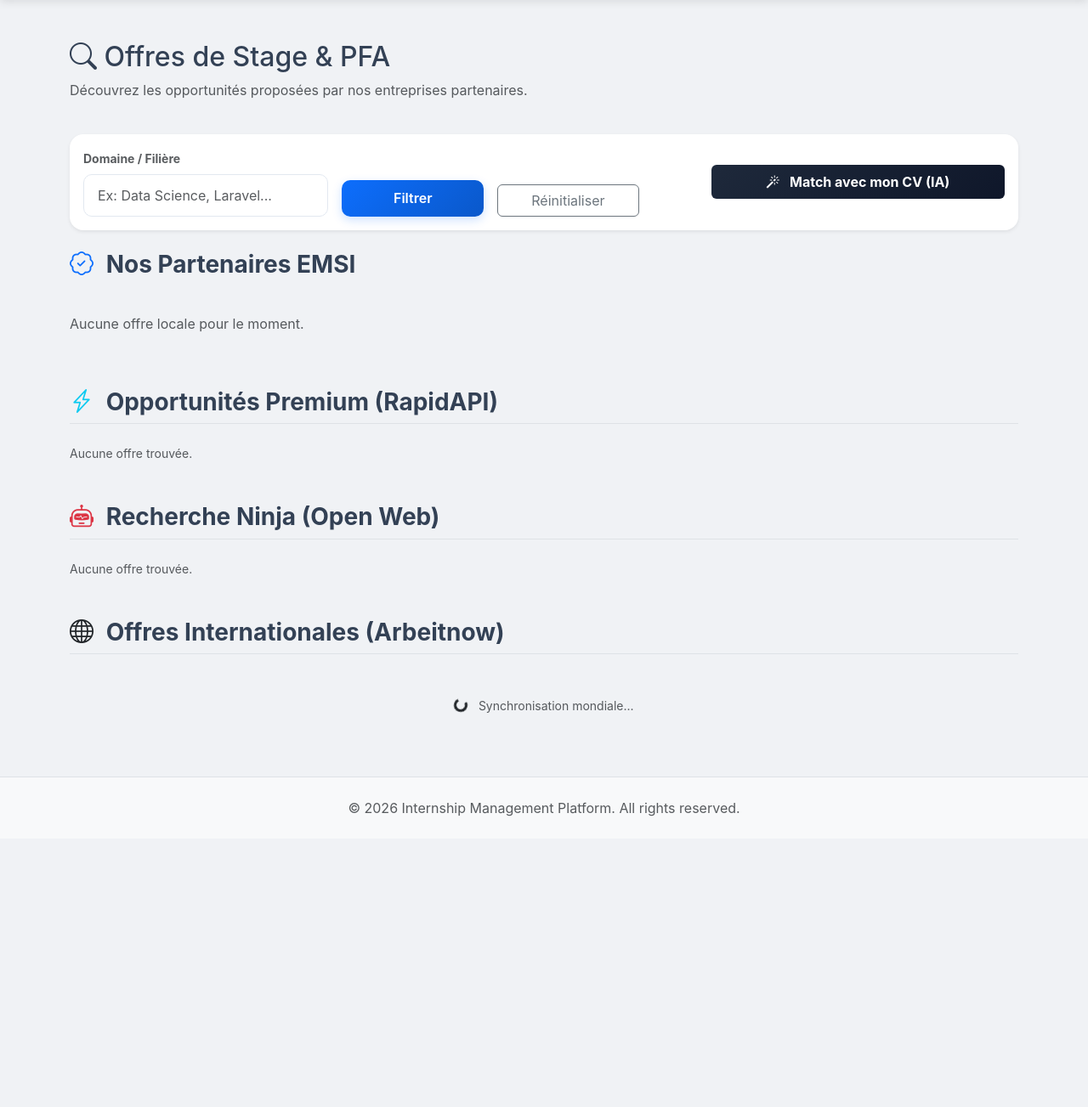
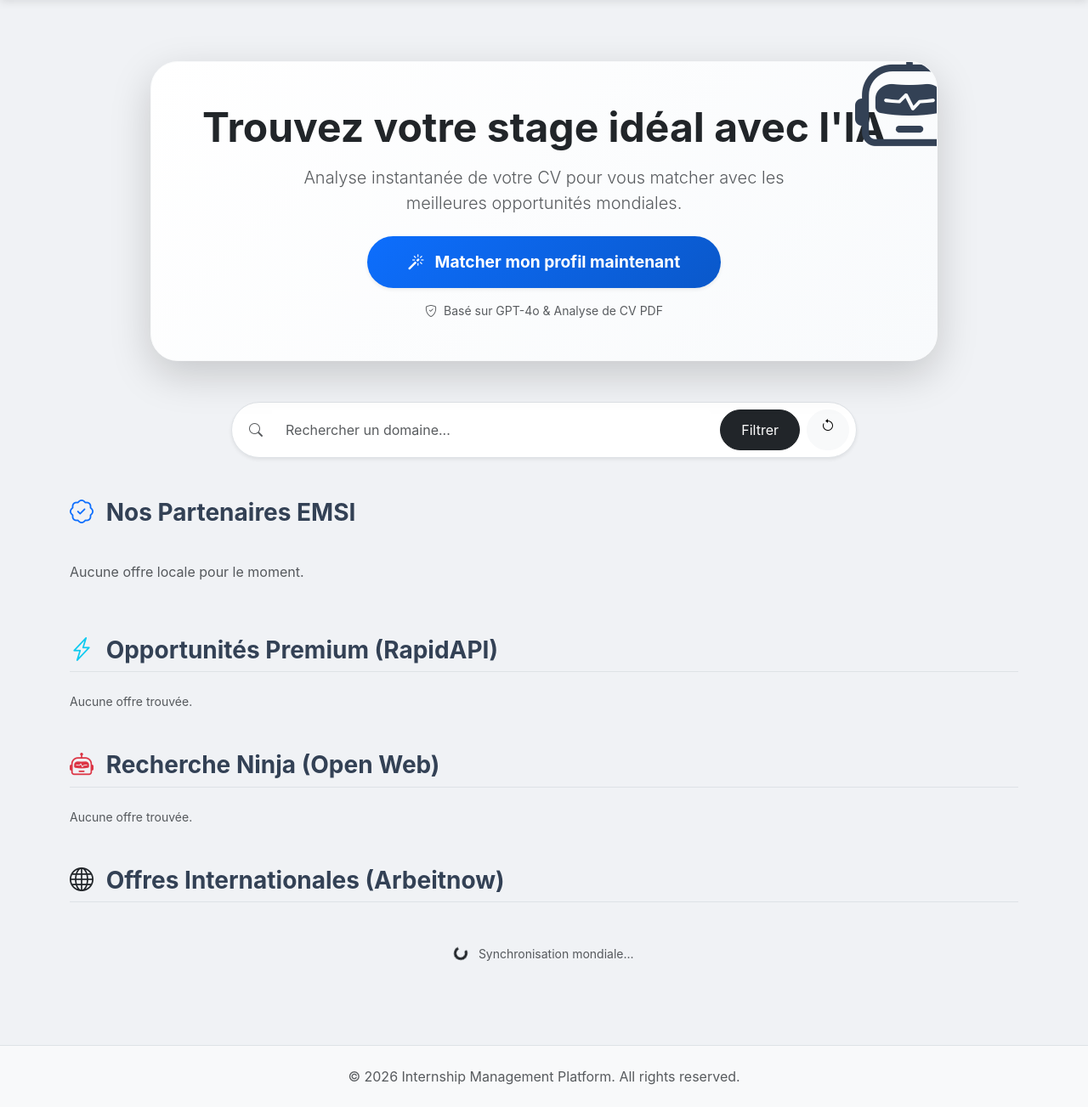
Before and after one commit to Ziad-Yousfi/stage-hub, a Django app: page /offres/liste/ in a window 1280 px wide. Shown: the part 66-1369 px from the top of the page at 85% size. Before the commit the page ends 1027 px from the top, so only its background shows below. Run offline with Django 4.2, Linux system fonts and the light colour scheme; data that the repository does not hold is empty.

Commit message:
ui: redesign browse offers page with hero matching section and minimalist filters

```diff
--- a/plateforme_stage/templates/offres/liste_offres.html
+++ b/plateforme_stage/templates/offres/liste_offres.html
@@ -3,106 +3,88 @@
 {% block title %}Offres de Stage{% endblock %}
 
 {% block content %}
-<div class="container py-4">
-    <div class="row mb-4">
-        <div class="col-12">
-            <h2><i class="bi bi-search"></i> Offres de Stage & PFA</h2>
-            <p class="text-muted">Découvrez les opportunités proposées par nos entreprises partenaires.</p>
-        </div>
+<div class="container py-5">
+    <!-- Section Héro / Matching IA Central -->
+    <div class="row justify-content-center mb-5">
+        <div class="col-lg-10 text-center animate-fade-in">
+            <div class="p-5 rounded-5 shadow-lg bg-white border border-light position-relative overflow-hidden" style="background: linear-gradient(135deg, #ffffff 0%, #f8fafc 100%);">
+                <!-- Décoration visuelle -->
+                <div class="position-absolute top-0 end-0 p-3 opacity-10" style="font-size: 8rem; transform: translate(30%, -30%);">
+                    <i class="bi bi-robot"></i>
                 </div>
 
-    <!-- Filtres -->
-    <div class="row mb-4">
-        <div class="col-12">
-            <div class="card shadow-sm border-0 bg-white">
-                <div class="card-body">
-                    <div class="row align-items-center">
-                        <div class="col-lg-8">
-                            <form method="get" class="row g-3 align-items-end">
-                                <div class="col-md-5">
-                                    <label class="form-label small fw-bold text-muted">Domaine / Filière</label>
-                                    <input type="text" name="domaine" id="domaine-input" class="form-control" placeholder="Ex: Data Science, Laravel..." value="{{ request.GET.domaine }}">
-                                </div>
-                                <div class="col-md-3">
-                                    <button type="submit" class="btn btn-primary w-100">Filtrer</button>
-                                </div>
-                                <div class="col-md-3">
-                                    <a href="{% url 'offres:liste_offres' %}" class="btn btn-outline-secondary w-100">Réinitialiser</a>
-                                </div>
-                            </form>
-                        </div>
-                        <div class="col-lg-4 mt-3 mt-lg-0 text-lg-end">
-                            <a href="{% url 'offres:matching_ia' %}" class="btn btn-dark w-100 py-2 fw-bold" style="background: linear-gradient(135deg, #1e293b 0%, #0f172a 100%); border: none;">
-                                <i class="bi bi-magic me-2"></i> Match avec mon CV (IA)
+                <h1 class="display-5 fw-bold text-dark mb-3">Trouvez votre stage idéal avec l'IA</h1>
+                <p class="lead text-muted mb-4 mx-auto" style="max-width: 600px;">Analyse instantanée de votre CV pour vous matcher avec les meilleures opportunités mondiales.</p>
+
+                <div class="d-grid gap-3 d-sm-flex justify-content-sm-center">
+                    <a href="{% url 'offres:matching_ia' %}" class="btn btn-primary btn-lg px-5 py-3 rounded-pill fw-bold shadow-sm hover-lift" style="font-size: 1.2rem; background: linear-gradient(135deg, #0d6efd 0%, #0a58ca 100%); border: none;">
+                        <i class="bi bi-magic me-2"></i> Matcher mon profil maintenant
                     </a>
                 </div>
-                    </div>
-                </div>
+                <small class="text-muted d-block mt-3"><i class="bi bi-shield-check me-1"></i> Basé sur GPT-4o & Analyse de CV PDF</small>
             </div>
         </div>
     </div>
 
+    <!-- Barre de Recherche & Filtre (Minimaliste) -->
+    <div class="row justify-content-center mb-5">
+        <div class="col-lg-8">
+            <form method="get" class="d-flex gap-2 p-2 bg-white rounded-pill shadow-sm border">
+                <div class="input-group">
+                    <span class="input-group-text bg-transparent border-0"><i class="bi bi-search text-muted"></i></span>
+                    <input type="text" name="domaine" class="form-control border-0 shadow-none" placeholder="Rechercher un domaine..." value="{{ request.GET.domaine }}">
+                </div>
+                <button type="submit" class="btn btn-dark rounded-pill px-4">Filtrer</button>
+                <a href="{% url 'offres:liste_offres' %}" class="btn btn-light rounded-pill px-3" title="Réinitialiser"><i class="bi bi-arrow-counterclockwise"></i></a>
+            </form>
+        </div>
+    </div>
+
     {% if is_ia_matching %}
-        <div class="row mb-4 animate-fade-in">
+        <!-- Résultats du matching IA -->
+        <div class="row mb-5 animate-fade-in">
             <div class="col-12">
-                <div class="card border-0 shadow-sm" style="background: rgba(13, 110, 253, 0.05);">
-                    <div class="card-body d-flex align-items-center">
-                        <div class="bg-primary text-white rounded-circle p-3 me-3 d-flex align-items-center justify-content-center" style="width: 50px; height: 50px;">
-                            <i class="bi bi-robot fs-4"></i>
-                        </div>
+                <div class="alert alert-primary border-0 shadow-sm d-flex align-items-center p-4 rounded-4" style="background: rgba(13, 110, 253, 0.08);">
+                    <i class="bi bi-robot fs-2 me-4 text-primary"></i>
                     <div>
-                            <h5 class="fw-bold text-primary mb-1">Analyse de votre CV terminée</h5>
+                        <h5 class="fw-bold mb-1">Nos recommandations personnalisées</h5>
                         <p class="mb-0 text-muted fst-italic">"{{ explanation }}"</p>
                     </div>
                 </div>
             </div>
         </div>
-        </div>
-
-        <!-- Résultats du matching (Locaux + Externes) -->
+        <!-- (Grille des résultats IA ici) -->
         <div class="row mb-5">
-            <div class="col-12 mb-3">
-                <h4 class="fw-bold text-dark"><i class="bi bi-star-fill text-warning me-2"></i> Sélections IA pour vous</h4>
-            </div>
-
             {% for offre in offres %}
                 <div class="col-md-6 col-lg-4 mb-4">
-                    <div class="card h-100 shadow-sm border-0 bg-white" style="border: 2px solid #0d6efd !important;">
-                        <div class="card-header bg-white border-bottom-0 pt-4 pb-0">
-                            <span class="badge bg-primary mb-2">Recommandé (Local)</span>
-                            <h5 class="card-title fw-bold mb-1">{{ offre.titre }}</h5>
+                    <div class="card h-100 shadow-sm border-0 rounded-4" style="border-top: 4px solid #0d6efd !important;">
+                        <div class="card-header bg-white border-0 pt-4">
+                            <span class="badge bg-primary rounded-pill mb-2">Top Match Local</span>
+                            <h5 class="fw-bold">{{ offre.titre }}</h5>
                             <p class="text-muted small"><i class="bi bi-building"></i> {{ offre.entreprise.nom_entreprise }}</p>
                         </div>
-                        <div class="card-footer bg-white border-top-0 text-end pb-3">
-                            <a href="#" class="btn btn-primary btn-sm px-4">Postuler</a>
+                        <div class="card-footer bg-white border-0 pb-4">
+                            <a href="#" class="btn btn-primary btn-sm w-100 rounded-pill">Postuler</a>
                         </div>
                     </div>
                 </div>
             {% endfor %}
-
             {% for job in matched_external %}
                 <div class="col-md-6 col-lg-4 mb-4">
-                    <div class="card h-100 shadow-sm border-0 bg-white" style="border: 2px solid #0dcaf0 !important;">
-                        <div class="card-header bg-white border-bottom-0 pt-4 pb-0">
-                            <span class="badge bg-info text-dark mb-2">Recommandé (Global)</span>
-                            <h5 class="card-title fw-bold mb-1" style="font-size: 1.1rem;">{{ job.title }}</h5>
+                    <div class="card h-100 shadow-sm border-0 rounded-4" style="border-top: 4px solid #0dcaf0 !important;">
+                        <div class="card-header bg-white border-0 pt-4">
+                            <span class="badge bg-info text-dark rounded-pill mb-2">Top Match Global</span>
+                            <h5 class="fw-bold" style="font-size: 1rem;">{{ job.title }}</h5>
                             <p class="text-muted small"><i class="bi bi-building"></i> {{ job.company }}</p>
                         </div>
-                        <div class="card-body">
-                            <span class="badge bg-light text-dark border-0 small"><i class="bi bi-geo-alt"></i> {{ job.location }}</span>
-                        </div>
-                        <div class="card-footer bg-white border-top-0 text-end pb-3">
-                            <a href="{{ job.url }}" target="_blank" class="btn btn-info btn-sm px-4 text-white">Voir l'offre</a>
+                        <div class="card-footer bg-white border-0 pb-4">
+                            <a href="{{ job.url }}" target="_blank" class="btn btn-outline-info btn-sm w-100 rounded-pill">Voir l'offre</a>
                         </div>
                     </div>
                 </div>
             {% endfor %}
-
-            <div class="col-12 mt-2">
-                <hr class="opacity-10">
-                <h5 class="text-muted mt-4 mb-4">Autres opportunités disponibles</h5>
         </div>
-        </div>
+        <hr class="my-5 opacity-5">
     {% endif %}
 
     <!-- 1. Offres Locales (Chargement instantané) -->
```
Lines whose indentation alone changed are shown as unchanged.
